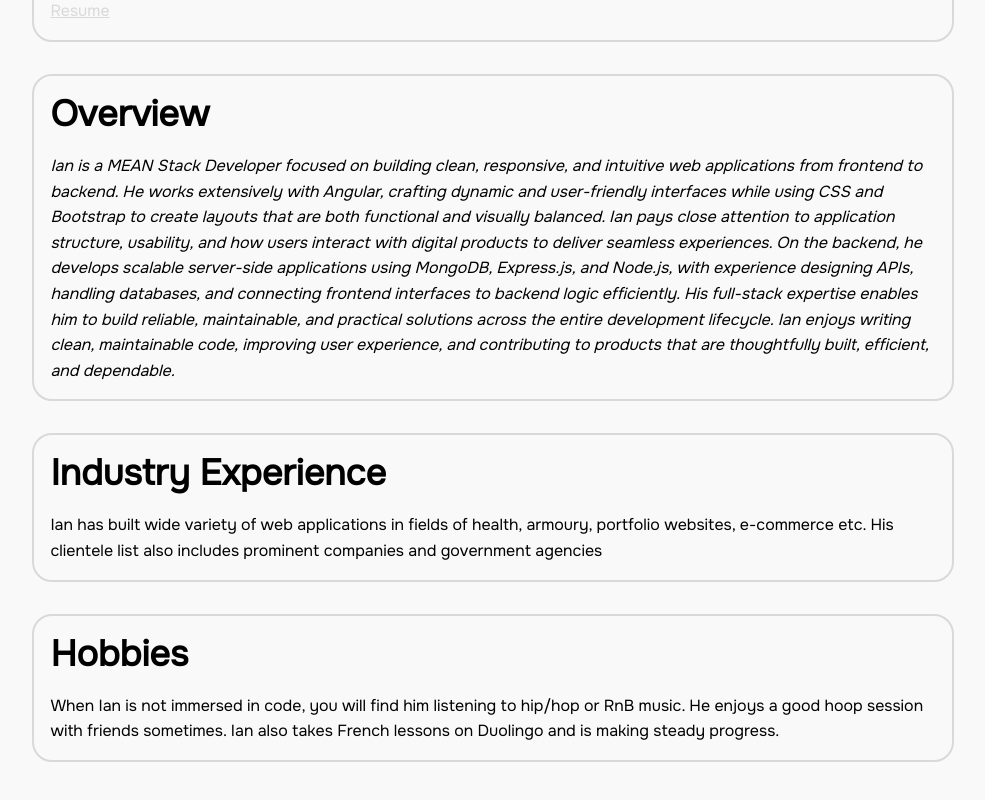
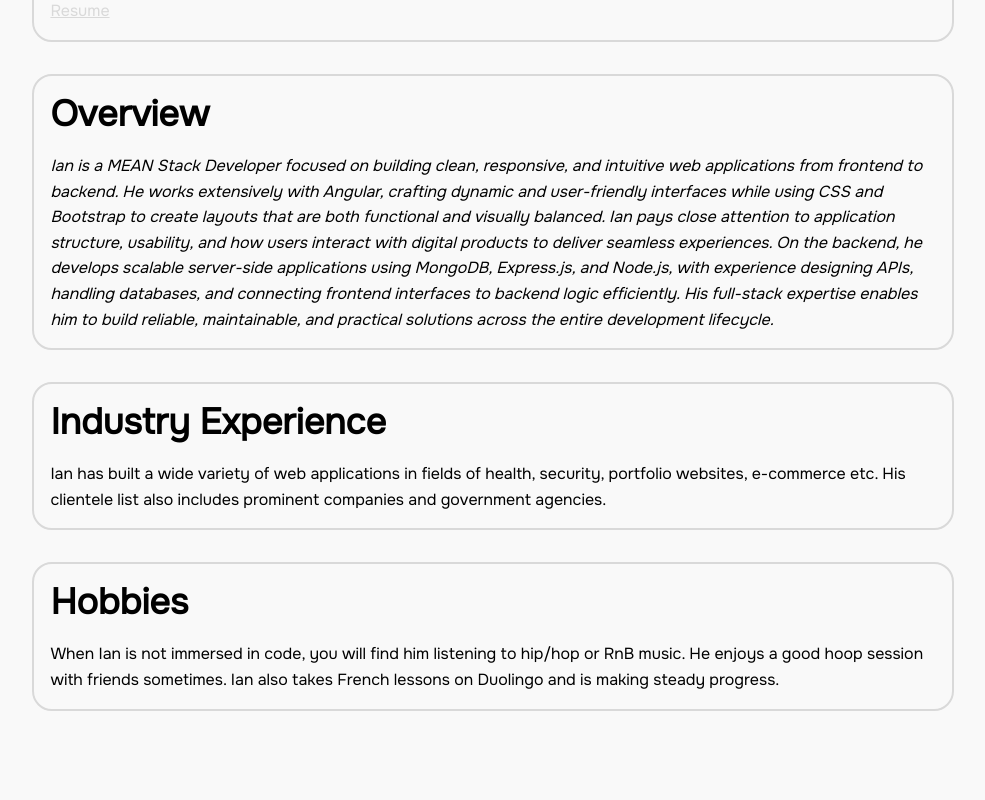
Before and after one commit to ianannoh/PW, an Angular app: page / in a window 1280 px wide. Shown: the part 803-1603 px from the top of the page, without its empty margins (294-1279 px from the left). Built offline with nearby package versions, Linux system fonts and the light colour scheme.

Commit message:
fix(core): Update line endings in about.component.html

```diff
--- a/src/pages/about/about.component.html
+++ b/src/pages/about/about.component.html
@@ -64,13 +64,13 @@
 
   <p>Ian is a MEAN Stack Developer focused on building clean, responsive, and intuitive web applications from frontend to backend. He works extensively with Angular, crafting dynamic and user-friendly interfaces while using CSS and Bootstrap to create layouts that are both functional and visually balanced. Ian pays close attention to application structure, usability, and how users interact with digital products to deliver seamless experiences.
     On the backend, he develops scalable server-side applications using MongoDB, Express.js, and Node.js, with experience designing APIs, handling databases, and connecting frontend interfaces to backend logic efficiently. His full-stack expertise enables him to build reliable, maintainable, and practical solutions across the entire development lifecycle.
-    Ian enjoys writing clean, maintainable code, improving user experience, and contributing to products that are thoughtfully built, efficient, and dependable.</p>
+    </p>
 </section>
 
 <section class="section-three">
   <h2>Industry Experience</h2>
 
-  <p class="exp">Ian has built wide variety of web applications in fields of health, armoury, portfolio websites, e-commerce etc. His clientele list also includes prominent companies and government agencies</p>
+  <p class="exp">Ian has built a wide variety of web applications in fields of health, security, portfolio websites, e-commerce etc. His clientele list also includes prominent companies and government agencies.</p>
 </section>
 
 <section class="section-three">
```
